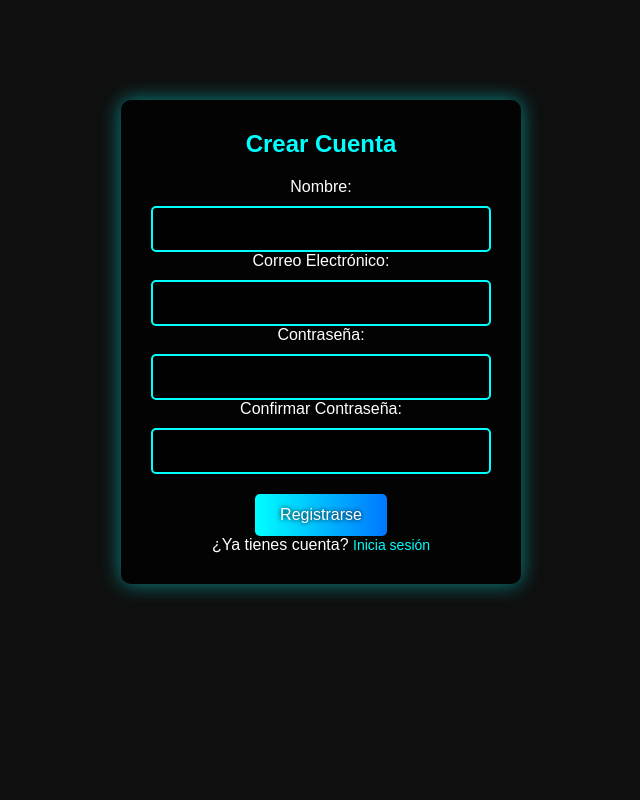
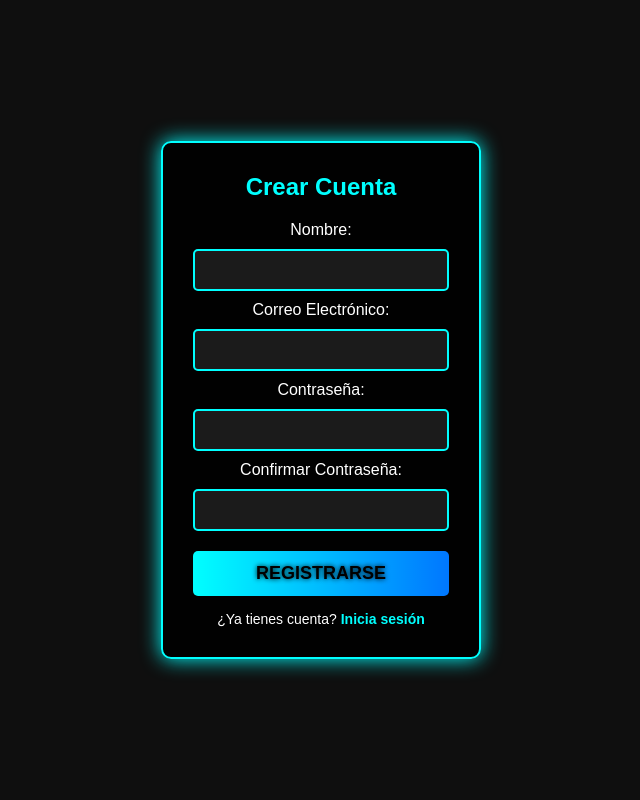
Before and after one commit to GeraOR/leveling, a PHP site: page /html/registro.html in a window 1280 px wide. Shown: the whole page, without its empty margins (319-959 px from the left). Run offline with PHP 8.4, Linux system fonts and the light colour scheme.

Commit message:
index & registro css

```diff
--- a/css/index.css
+++ b/css/index.css
@@ -7,7 +7,11 @@ body {
     margin: 0;
     background-color: #0f0f0f;
 }
-
+h2 {
+    color: #00ffff;
+    font-size: 24px;
+    margin-bottom: 20px;
+}
 /* Contenedor del Login */
 .login-container {
     background: rgba(0, 0, 0, 0.9);
--- a/css/registro.css
+++ b/css/registro.css
@@ -1,27 +1,21 @@
-/* Reset básico */
-* {
+/* Centrar el contenedor en el medio de la pantalla */
+body {
+    display: flex;
+    justify-content: center;
+    align-items: center;
+    height: 100vh;  /* Usa toda la altura de la pantalla */
     margin: 0;
-    padding: 0;
-    box-sizing: border-box;
-    font-family: 'Arial', sans-serif;
+    background-color: #0f0f0f;
 }
-
-/* Fondo general y texto */
-body {
-    background-color: #0f0f0f; /* Fondo negro */
-    color: #fff; /* Texto blanco */
-    text-align: center;
-}
-
 /* Contenedor del formulario de registro */
 .register-container {
-    width: 100%;
-    max-width: 400px;
-    margin: 100px auto;
-    background: rgba(0, 0, 0, 0.8);
+    background: rgba(0, 0, 0, 0.9);
+    border: 2px solid #00ffff;
+    border-radius: 10px;
     padding: 30px;
-    border-radius: 10px;
-    box-shadow: 0 0 20px rgba(0, 255, 255, 0.5);
+    width: 320px;
+    text-align: center;
+    box-shadow: 0 0 20px #00ffff;
 }
 
 h2 {
@@ -30,49 +24,79 @@ h2 {
     margin-bottom: 20px;
 }
 
-/* Formularios */
-input, select {
+/* Evita el fondo blanco en autocompletado */
+.register-container input {
     width: 100%;
     padding: 12px;
-    margin-top: 10px;
-    border: 2px solid #00ffff;
-    background: rgba(0, 0, 0, 0.8);
-    color: #fff;
+    margin: 10px 0;
+    border: none;
+    background: rgba(255, 255, 255, 0.1) !important;
+    color: white;
+    font-size: 16px;
     border-radius: 5px;
-    font-size: 16px;
+    text-align: center;
+    outline: none;
+}
+/* Forzar fondo oscuro y texto blanco en autocompletado */
+.register-container input:-webkit-autofill,
+.register-container input:-webkit-autofill:hover,
+.register-container input:-webkit-autofill:focus,
+.register-container input:-webkit-autofill:active {
+    background-color: rgba(255, 255, 255, 0.1) !important;
+    -webkit-box-shadow: 0 0 0 1000px rgba(255, 255, 255, 0.1) inset !important;
+    color: white !important; /* Texto blanco */
+    caret-color: white !important; /* Color del cursor */
+    font-weight: bold !important; /* Hacerlo más visible */
+    transition: background-color 5000s ease-in-out 0s;
+}
+/* En caso de que aún no funcione, forzamos los estilos con "!important" */
+.register-container input {
+    color: white !important;
+    font-weight: bold !important;
+}
+/* Placeholder estilizado */
+.register-container input::placeholder {
+    color: rgba(255, 255, 255, 0.6);
+}
+/* Botón de submit */
+.register-container button {
+    width: 100%;
+    background: linear-gradient(90deg, #00ffff, #0077ff);
+    border: none;
+    color: #000;
+    padding: 12px;
+    font-size: 18px;
+    font-weight: bold;
+    cursor: pointer;
+    transition: 0.3s;
+    text-transform: uppercase;
+    border-radius: 5px;
+    text-shadow: 0 0 5px #000;
 }
 
-/* Botón de submit */
-button {
-    background: linear-gradient(90deg, #00ffff, #0077ff);
-    color: #fff;
-    border: none;
-    padding: 12px 25px;
-    margin-top: 20px;
-    cursor: pointer;
-    border-radius: 5px;
-    font-size: 16px;
-    text-shadow: 0 0 5px #000;
+.register-container button:hover {
+    background: linear-gradient(90deg, #ffcc00, #ff6600);
+    transform: scale(1.05);
+    box-shadow: 0 0 15px #ff6600;
+}
+
+/* Enlace de registro */
+.register-container p {
+    margin-top: 15px;
+    font-size: 14px;
+}
+
+.register-container a {
+    color: #00ffff;
+    text-decoration: none;
+    font-weight: bold;
     transition: 0.3s;
 }
 
-button:hover {
-    background: linear-gradient(90deg, #ffcc00, #ff6600);
-    box-shadow: 0 0 10px #ff6600;
+.register-container a:hover {
+    color: #ffcc00;
+    text-shadow: 0 0 5px #ffcc00;
 }
-
-/* Estilo de los links */
-a {
-    color: #00ffff;
-    text-decoration: none;
-    font-size: 14px;
-}
-
-a:hover {
-    color: #ffcc00;
-    text-decoration: underline;
-}
-
 /* Para mejorar la accesibilidad del formulario */
 input:focus, button:focus {
     outline: none;
@@ -95,3 +119,32 @@ input:focus, button:focus {
     display: inline-block;
     margin-top: 10px;
 }
+/* Estilo normal de los inputs */
+.register-container input {
+    background-color: rgba(255, 255, 255, 0.1);
+    color: white;
+    font-weight: bold;
+    border: 2px solid #00ffff;
+    padding: 10px;
+    border-radius: 5px;
+    outline: none;
+}
+
+/* Forzar color del texto blanco en autocompletado */
+.register-container input:-webkit-autofill {
+    -webkit-text-fill-color: white !important; /* Forzar texto blanco */
+    -webkit-box-shadow: 0 0 0 1000px rgba(255, 255, 255, 0.1) inset !important;
+    background-color: rgba(255, 255, 255, 0.1) !important;
+    transition: background-color 5000s ease-in-out 0s;
+}
+
+/* Extra: Evitar que el navegador cambie el color al autocompletar */
+.register-container input:-webkit-autofill::first-line {
+    color: white !important;
+}
+
+/* En caso de que siga oscuro, aplicamos un "truco" con text-shadow */
+.register-container input:-webkit-autofill {
+    filter: brightness(100%) !important;
+    text-shadow: 0 0 0px white !important;
+}
```
